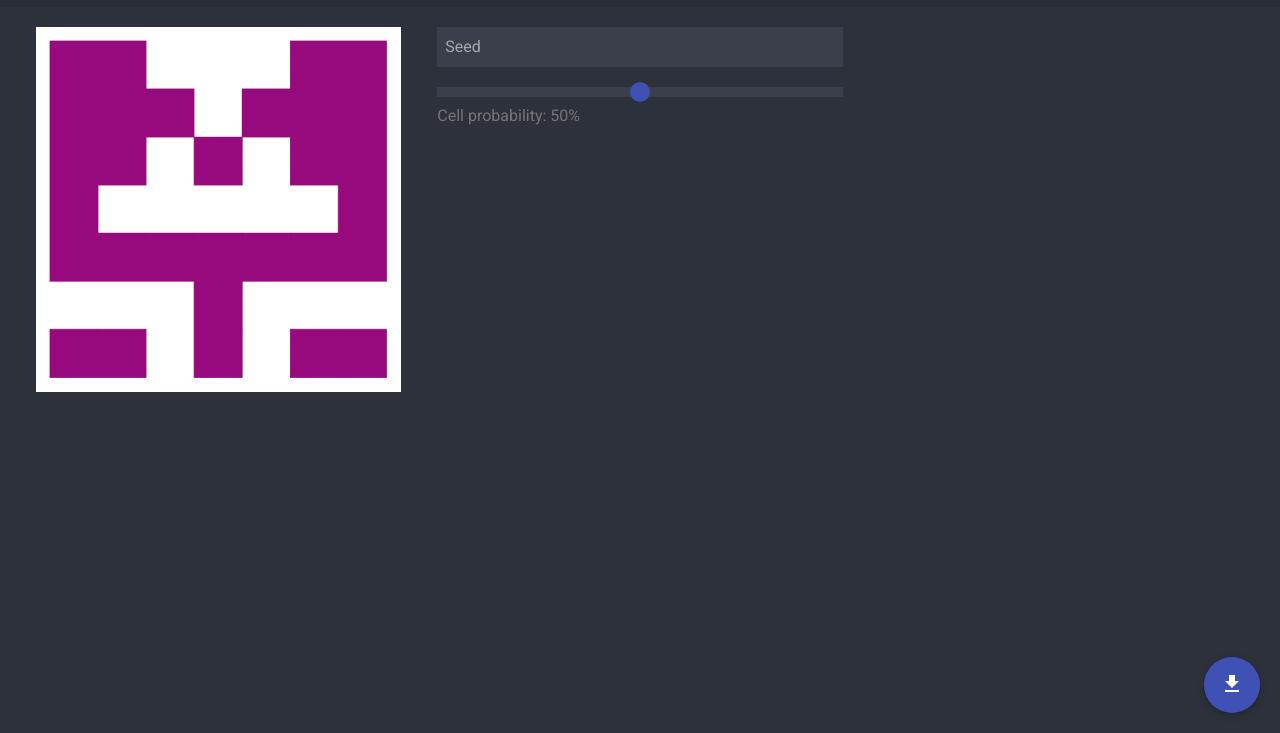
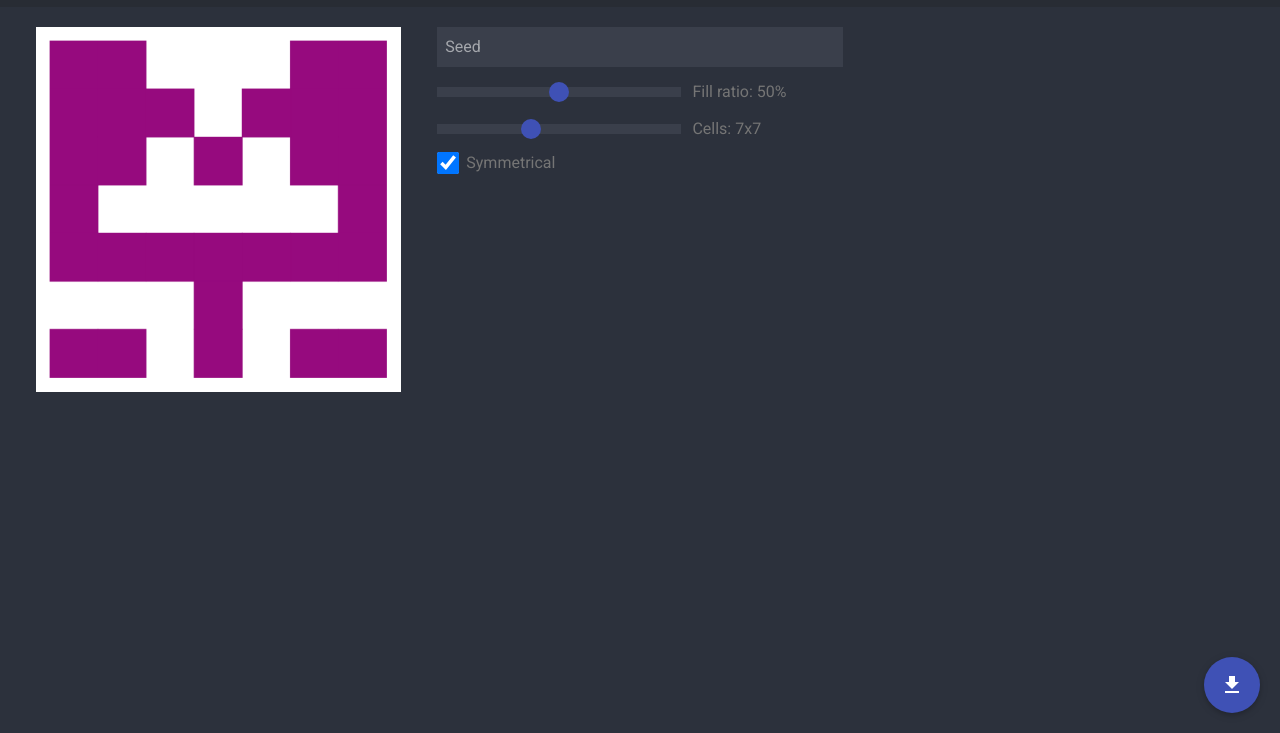
Before and after one commit to tomellericcardo/effigie, a plain HTML site: page index.html in a window 1280 px wide. Shown: the part 67-800 px from the top of the page. Drawn offline with nearby package versions, Linux system fonts and the light colour scheme.

Commit message:
add cells slider and symmetrical checkbox

```diff
--- a/index.html
+++ b/index.html
@@ -38,13 +38,21 @@
                 <input type="text" id="seed" class="w3-input" placeholder="Seed">
 
                 <!-- PROBABILITY -->
-                <input type="range" min="0" max="100" value="50" id="probability">
-                Cell probability: <span id="probability-value">50</span>%
+                <input type="range" class="slider" min="0" max="100" value="50" id="probability">
+                &nbsp; Fill ratio: <span id="probability-value">50</span>%
+
+                <!-- CELLS -->
+                <input type="range" class="slider" min="4" max="12" value="7" id="cells">
+                &nbsp; Cells: <span id="cells-value">7x7</span><br>
+
+                <!-- SYMMETRICAL -->
+                <input type="checkbox" id="symmetrical" name="symmetrical" class="w3-check" checked>
+                <label for="symmetrical">Symmetrical</label>
 
             </div>
 
             <!-- DOWNLOAD -->
-            <a id="download" class="w3-btn w3-card w3-xlarge w3-circle">
+            <a id="download" class="w3-btn w3-card w3-xlarSge w3-circle">
                 <i class="material-icons">get_app</i>
             </a>
 
--- a/scripts/effigie.js
+++ b/scripts/effigie.js
@@ -1,7 +1,6 @@
 // Global variables
 var CONTEXT;
 var OPTIONS = {
-    seed: Date.now(),
     probability: 0.5,
     symmetrical: true,
     randomColor: true,
@@ -23,6 +22,9 @@ function initializeCanvas() {
 
 // Create a new effigie
 function createEffigie() {
+    let seed = document.querySelector('#seed');
+    if (seed.value != '') OPTIONS.seed = seed.value;
+    else OPTIONS.seed = Date.now();
     drawCanvas();
     initializeDownload();
 }
@@ -86,9 +88,10 @@ function getCellSize() {
 function getColor() {
     if (OPTIONS.randomColor) {
         let letters = '0123456789ABCDEF';
-        let color = '#';
+        let color = '#', value;
         for (let i = 0; i < 6; i++) {
-            color += letters[Math.floor(Math.random() * 16)];
+            value = Math.floor(Math.random() * 16);
+            color += letters[value];
         }
         return color;
     }
@@ -117,7 +120,6 @@ function initializeOptions() {
     // Seed option
     let seed = document.querySelector('#seed');
     seed.addEventListener('keyup', function() {
-        OPTIONS.seed = seed.value;
         createEffigie();
     });
 
@@ -130,6 +132,23 @@ function initializeOptions() {
         createEffigie();
     });
 
+    // Cells option
+    let cells = document.querySelector('#cells');
+    let cellsValue = document.querySelector('#cells-value');
+    cells.addEventListener('change', function() {
+        OPTIONS.cells = cells.value;
+        let value = cells.value + 'x' + cells.value;
+        cellsValue.innerHTML = value;
+        createEffigie();
+    });
+
+    // Symmetrical option
+    let symmetrical = document.querySelector('#symmetrical');
+    symmetrical.addEventListener('change', function() {
+        OPTIONS.symmetrical = symmetrical.checked;
+        createEffigie();
+    });
+
 }
 
 
--- a/styles/main.css
+++ b/styles/main.css
@@ -40,17 +40,22 @@ input:focus, select:focus, button:focus {
     margin-bottom: 100px;
 }
 
-/* PROBABILITY */
-#probability {
+/* SPACE */
+.space {
+    width: 10px;
+}
+
+/* SLIDER */
+.slider {
     margin-top: 20px;
     -webkit-appearance: none;
-    width: 100%;
+    width: 60%;
     height: 10px;
     background: var(--field-color);
     outline: none;
 }
 
-#probability::-webkit-slider-thumb {
+.slider::-webkit-slider-thumb {
     -webkit-appearance: none;
     appearance: none;
     width: 20px;
@@ -58,6 +63,13 @@ input:focus, select:focus, button:focus {
     border-radius: 50%;
     background: var(--button-color);
     cursor: pointer;
+}
+
+/* SYMMETRICAL */
+#symmetrical {
+    width: 22px;
+    height: 22px;
+    margin: 5px 3px 0 0;
 }
 
 /* EFFIGIE */
@@ -78,3 +90,7 @@ canvas {
     font-size: 30px;
     padding: 13px;
 }
+
+#download i {
+    vertical-align: 6px;
+}
```
